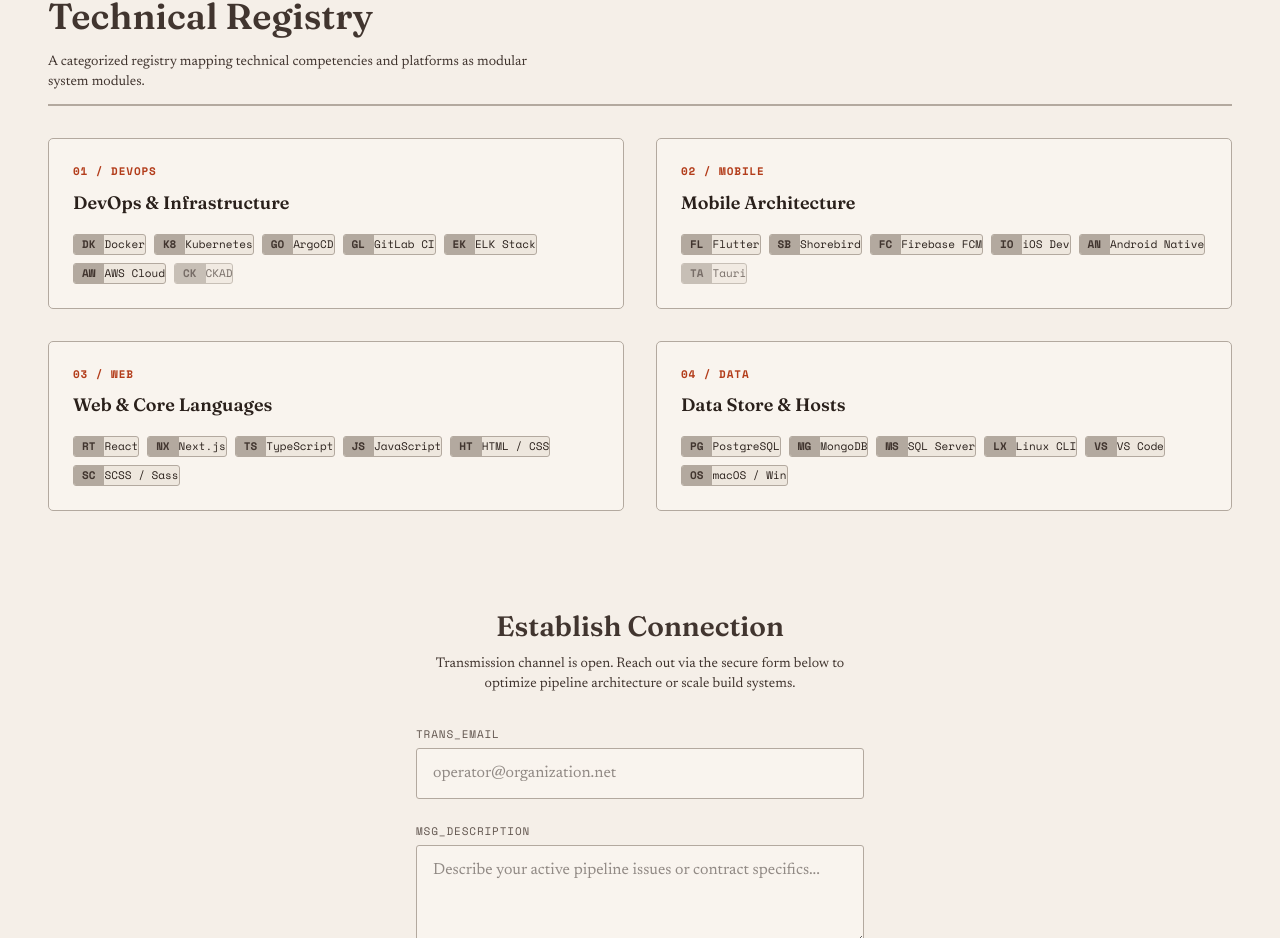
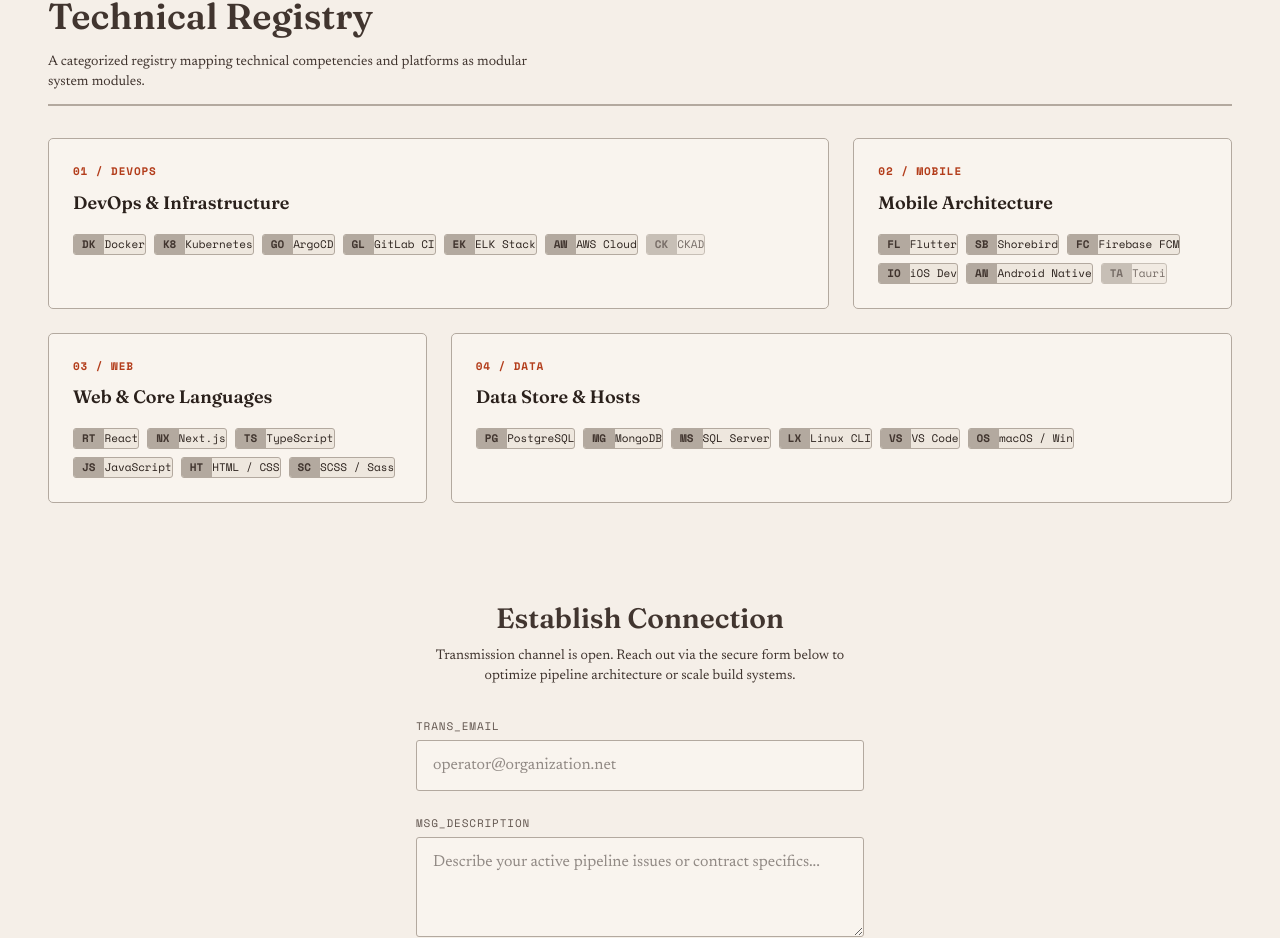
Before and after one commit to chunghei0116/portfolio-website, a Next.js app: page / in a window 1280 px wide. Shown: the part 2092-3030 px from the top of the page. Built offline with nearby package versions, Linux system fonts and the light colour scheme.

Commit message:
design: restructure skills registry into a premium asymmetric bento grid

```diff
--- a/src/app/globals.css
+++ b/src/app/globals.css
@@ -730,7 +730,7 @@
   padding-bottom: var(--space-xs);
 }
 
-.skills-shelves {
+.skills-bento {
   display: grid;
   grid-template-columns: 1fr;
   gap: var(--space-md);
@@ -738,9 +738,25 @@
 }
 
 @media (min-width: 48rem) {
-  .skills-shelves {
-    grid-template-columns: repeat(2, 1fr);
-    gap: var(--space-lg);
+  .skills-bento {
+    grid-template-columns: repeat(3, minmax(0, 1fr));
+    gap: var(--space-md);
+  }
+
+  .skills-shelf--devops {
+    grid-column: span 2;
+  }
+
+  .skills-shelf--mobile {
+    grid-column: span 1;
+  }
+
+  .skills-shelf--web {
+    grid-column: span 1;
+  }
+
+  .skills-shelf--data {
+    grid-column: span 2;
   }
 }
 
--- a/src/app/page.tsx
+++ b/src/app/page.tsx
@@ -251,9 +251,9 @@ export default function Home() {
             </p>
           </div>
 
-          <div className="skills-shelves">
+          <div className="skills-bento">
             {/* Category 1 */}
-            <div className="skills-shelf">
+            <div className="skills-shelf skills-shelf--devops">
               <span className="skills-shelf__num">01 / DEVOPS</span>
               <h3 className="skills-shelf__cat font-display">DevOps &amp; Infrastructure</h3>
               <div className="skills-shelf__tags">
@@ -268,7 +268,7 @@ export default function Home() {
             </div>
 
             {/* Category 2 */}
-            <div className="skills-shelf">
+            <div className="skills-shelf skills-shelf--mobile">
               <span className="skills-shelf__num">02 / MOBILE</span>
               <h3 className="skills-shelf__cat font-display">Mobile Architecture</h3>
               <div className="skills-shelf__tags">
@@ -282,7 +282,7 @@ export default function Home() {
             </div>
 
             {/* Category 3 */}
-            <div className="skills-shelf">
+            <div className="skills-shelf skills-shelf--web">
               <span className="skills-shelf__num">03 / WEB</span>
               <h3 className="skills-shelf__cat font-display">Web &amp; Core Languages</h3>
               <div className="skills-shelf__tags">
@@ -296,7 +296,7 @@ export default function Home() {
             </div>
 
             {/* Category 4 */}
-            <div className="skills-shelf">
+            <div className="skills-shelf skills-shelf--data">
               <span className="skills-shelf__num">04 / DATA</span>
               <h3 className="skills-shelf__cat font-display">Data Store &amp; Hosts</h3>
               <div className="skills-shelf__tags">
```
